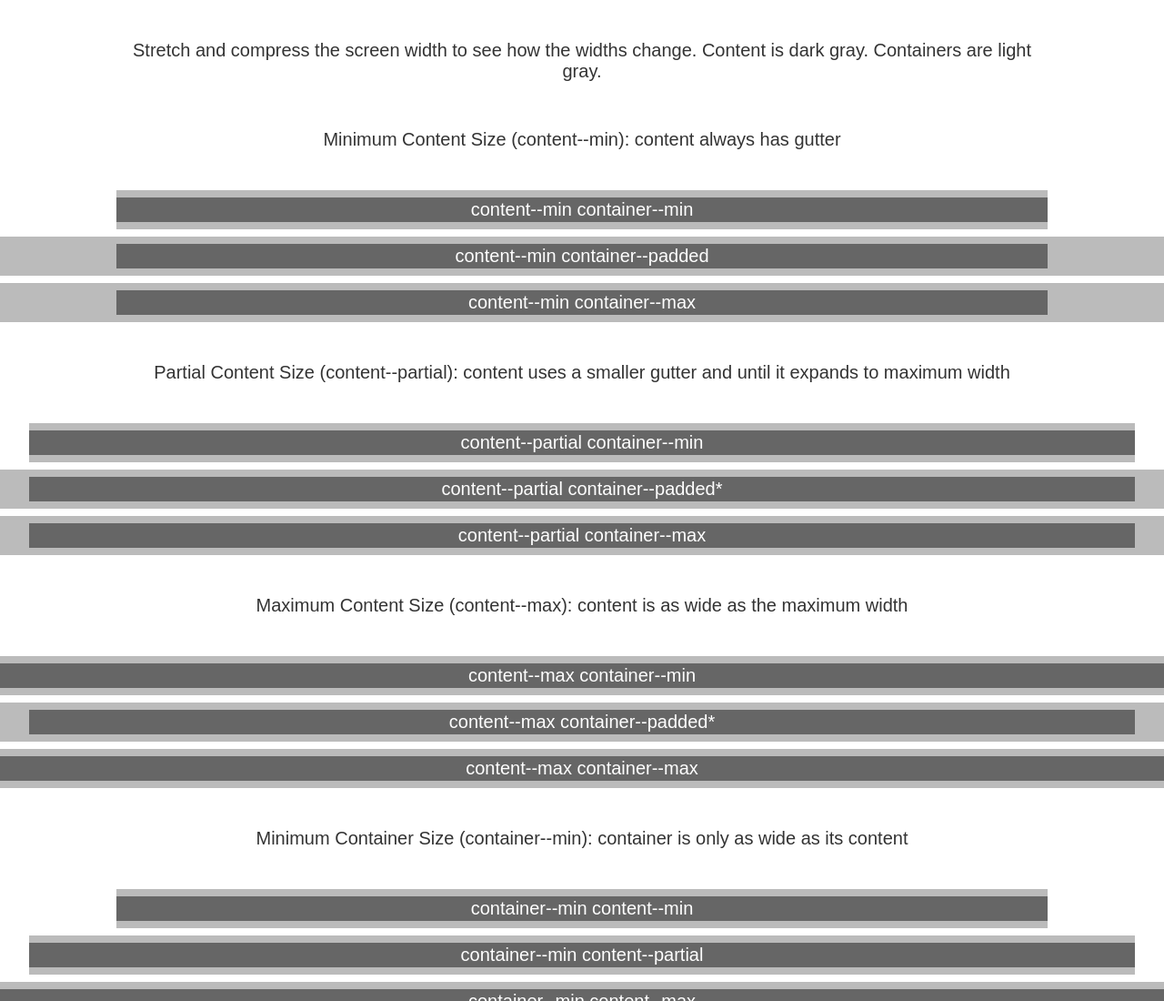
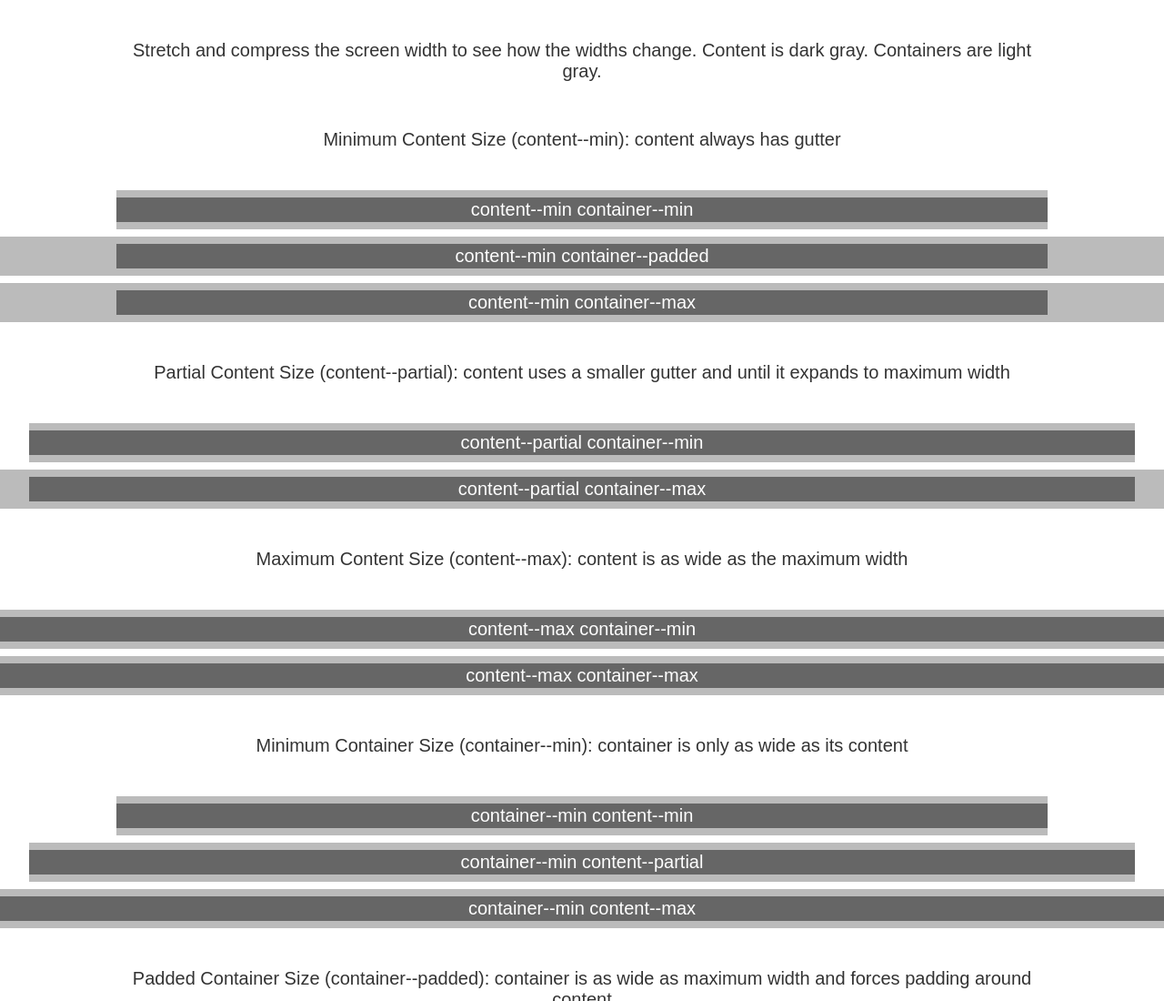
Before and after one commit to DevinFrenze/sass-responsive-layout, a website: page index.html in a window 1280 px wide. Shown: the top 1100 px of the page at 91% size. Drawn offline with Linux system fonts and the light colour scheme.

Commit message:
makes it clearer to only show content--padded in the padded section

```diff
--- a/index.html
+++ b/index.html
@@ -30,9 +30,6 @@
       <div class="content--partial container--min">
         <div>content--partial container--min</div>
       </div>
-      <div class="content--partial container--padded">
-        <div>content--partial container--padded*</div>
-      </div>
       <div class="content--partial container--max">
         <div>content--partial container--max</div>
       </div>
@@ -43,9 +40,6 @@
 
       <div class="content--max container--min">
         <div>content--max container--min</div>
-      </div>
-      <div class="content--max container--padded">
-        <div>content--max container--padded*</div>
       </div>
       <div class="content--max container--max">
         <div>content--max container--max</div>
```
